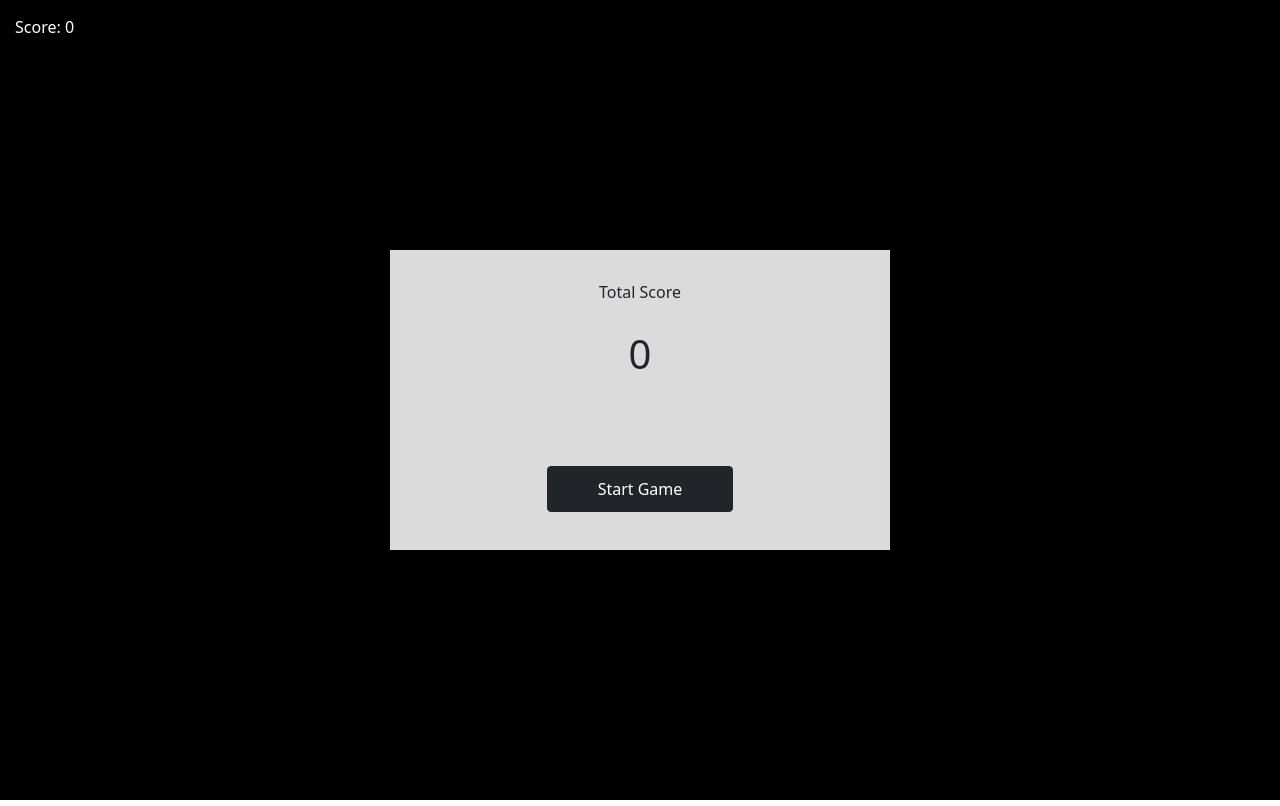
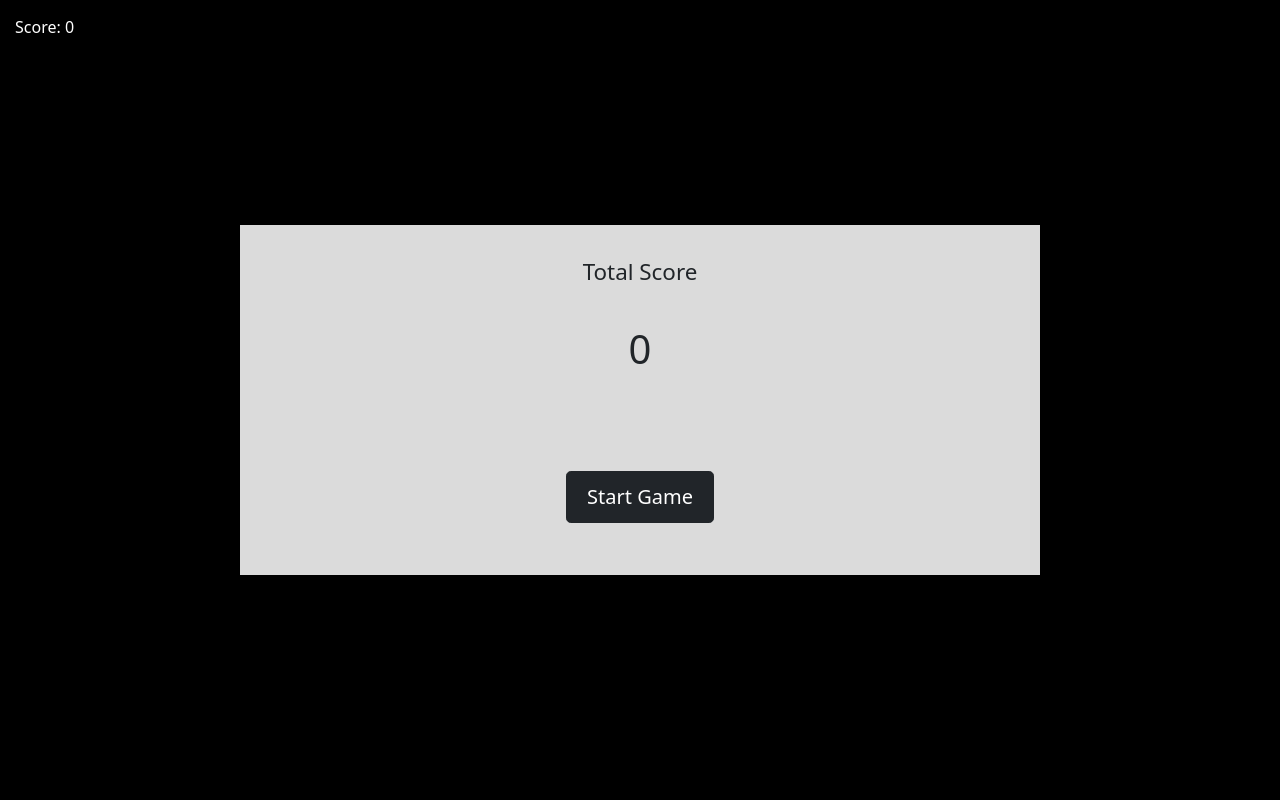
Before and after one commit to som-bee/JSGame, a plain HTML site: page index.html in a window 1280 px wide. Drawn offline with nearby package versions, Linux system fonts and the light colour scheme.

Commit message:
basic chng

```diff
--- a/css/styles.css
+++ b/css/styles.css
@@ -5,7 +5,11 @@ canvas{
     background-color: black;
 }
 h1{
-    padding: 10px;
+    padding: 20px;
+    font-size: 1.5rem;
+}
+p{
+    font-size: 1.4rem;
 }
 .score-div{
     position: absolute;
@@ -16,18 +20,18 @@ h1{
 #game-init{
     position: absolute;
     text-align: center;
-    width: 500px;
+    width: 800px;
     z-index: 99;
     margin: auto auto;
     left: 0;
     right: 0;
     top: 0;
     bottom: 0;
-    height: 300px;
+    height: 350px;
     background-color: #dbdbdb;
     padding: 30px;
 }
 #game-btn{
     margin-top: 70px;
-    padding: 10px 50px;
+    padding: 10px 20px;
 }
--- a/index.html
+++ b/index.html
@@ -16,7 +16,7 @@
         <p>Total Score</p>
         <h1 id="game-score">0</h1>
 
-        <button id="game-btn" class="btn btn-primary btn-dark" type="button">Start Game</button>
+        <button id="game-btn" class="btn btn-primary btn-lg  btn-dark" type="button">Start Game</button>
 
     </div>
 
```
